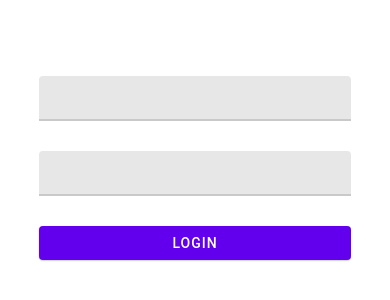
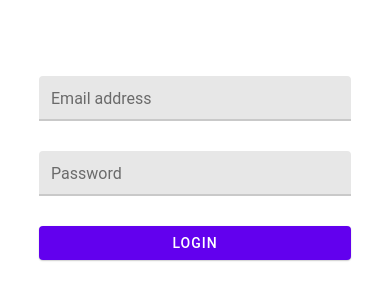
Before and after one commit to Project5LRJ/MoveApp, a React Native app: screen / in a window 390 px wide. Shown: the part 254-554 px from the top of the page. Built offline with nearby package versions, Linux system fonts and the light colour scheme.

Commit message:
Added buttons

```diff
--- a/App.js
+++ b/App.js
@@ -37,6 +37,7 @@ const StackNav = () => {
 }
 
 //Tabnavigator die de verschillende schermen bevat
+//TODO: extra screens toevoegen voor exercises en about
 const TabNav = () => {
   return (
     <Tab.Navigator
--- a/components/AchievementsOverview.js
+++ b/components/AchievementsOverview.js
@@ -40,7 +40,8 @@ const AchievementsOverview = ({ navigation, props }) => {
         <Paragraph>{item.description}</Paragraph>
       </Card.Content>
       <Card.Actions>
-        <Button style={{ margin: 5 }} mode="contained">Edit</Button>
+        <Button style={styles.cardbutton} mode="outlined" onPress={() =>  console.log('edit')}>Edit</Button>
+        <Button style={styles.cardbutton} mode="outlined" onPress={() => console.log('delete')}>Delete</Button>
       </Card.Actions>
     </Card>
   );
@@ -52,10 +53,10 @@ const AchievementsOverview = ({ navigation, props }) => {
   return (
     <View>
       <FlatList
+        style={{marginTop: 20}}
         data={achievements}
         renderItem={renderItem}
         keyExtractor={item => item.id}
-        style={{ marginTop: 20 }}
         refreshControl={
           <RefreshControl
             refreshing={isLoading}
@@ -71,7 +72,16 @@ export default AchievementsOverview
 
 const styles = StyleSheet.create({
   card: {
+    elevation: 4,
     marginBottom: 20,
     marginHorizontal: 20
+  },
+  cardbutton: {
+    margin: 5,
+    backgroundColor: '#EFEFEF'
+  },
+  addbutton: {
+    marginHorizontal: 20,
+    marginVertical: 10
   }
 })
--- a/components/AchievementsScreen.js
+++ b/components/AchievementsScreen.js
@@ -1,5 +1,6 @@
-import { StyleSheet, Text, View } from 'react-native'
+import { StyleSheet } from 'react-native'
 import { createStackNavigator } from '@react-navigation/stack';
+import { IconButton } from 'react-native-paper';
 import AchievementsOverview from './AchievementsOverview';
 import React from 'react'
 
@@ -10,21 +11,27 @@ const StackNav = () => {
     //TODO: extra screens toevoegen voor toevoegen en bewerken
     <Stack.Navigator
       initialRouteName="AchievementsOverview"
-      >
+      op
+    >
       <Stack.Screen
         name="AchievementsOverview"
         component={AchievementsOverview}
         options={{
           title: 'SummaMove',
+          headerRight: () => <IconButton
+            icon="plus"
+            size={30}
+            onPress={() => console.log('add')}
+          />
         }}
-        />
+      />
     </Stack.Navigator>
   );
 }
 
 const AchievementsScreen = () => {
   return (
-    <StackNav/>
+    <StackNav />
   )
 }
 
--- a/components/LoginScreen.js
+++ b/components/LoginScreen.js
@@ -43,8 +43,8 @@ const LoginScreen = ({ navigation }) => {
 
   return (
     <View style={styles.container}>
-      <TextInput style={styles.input} value={email} onChangeText={(value) => { setEmail(value) }} />
-      <TextInput secureTextEntry={true} style={styles.input} value={password} onChangeText={(value) => { setPassword(value) }} />
+      <TextInput style={styles.input} placeholder="Email address" value={email} onChangeText={(value) => { setEmail(value) }} />
+      <TextInput secureTextEntry={true} style={styles.input} placeholder="Password" value={password} onChangeText={(value) => { setPassword(value) }} />
       <Button mode="contained" style={styles.button} onPress={() => login()}>
         Login
       </Button>
```
